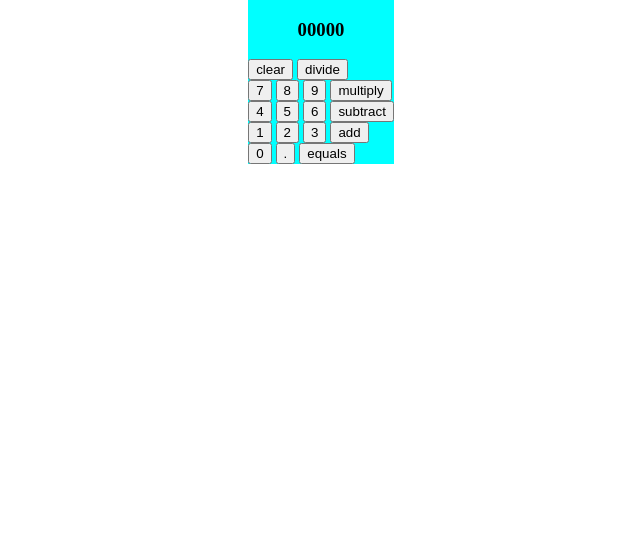
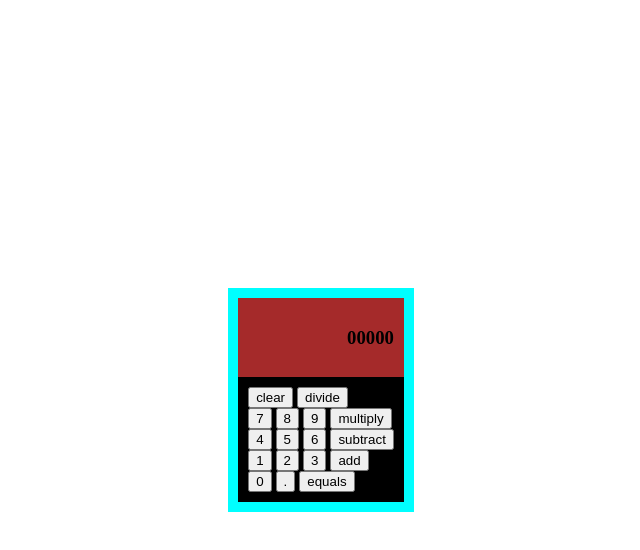
Before and after one commit to CodeByBlazej/Calculator-project, a plain HTML site: page index.html in a window 1280 px wide. Shown: the whole page, without its empty margins (319-959 px from the left). Drawn offline with Linux system fonts and the light colour scheme.

Commit message:
align display and set it on the flex end

```diff
--- a/style.css
+++ b/style.css
@@ -1,6 +1,7 @@
 body{
   margin: 0;
   padding: 0;
+  height: 100vh;
   display: flex;
   justify-content: center;
   align-items: center;
@@ -9,12 +10,28 @@ body{
 
 .main{
   margin: 0;
-  padding: 0;
+  padding: 10px;
   background-color: aqua;
   display: flex;
   flex-direction: column;
 
-  align-items: center;
-  justify-content: center;
+  /* align-items: center; */
+  /* justify-content: center; */
 
 }
+
+.display-div{
+  margin: 0;
+  padding: 10px;
+  background-color: brown;
+  display: flex;
+  justify-content: flex-end;
+}
+
+.digits{
+  margin: 0;
+  padding: 10px;
+  background-color: black;
+  display: flex;
+  flex-direction: column;
+}
```
